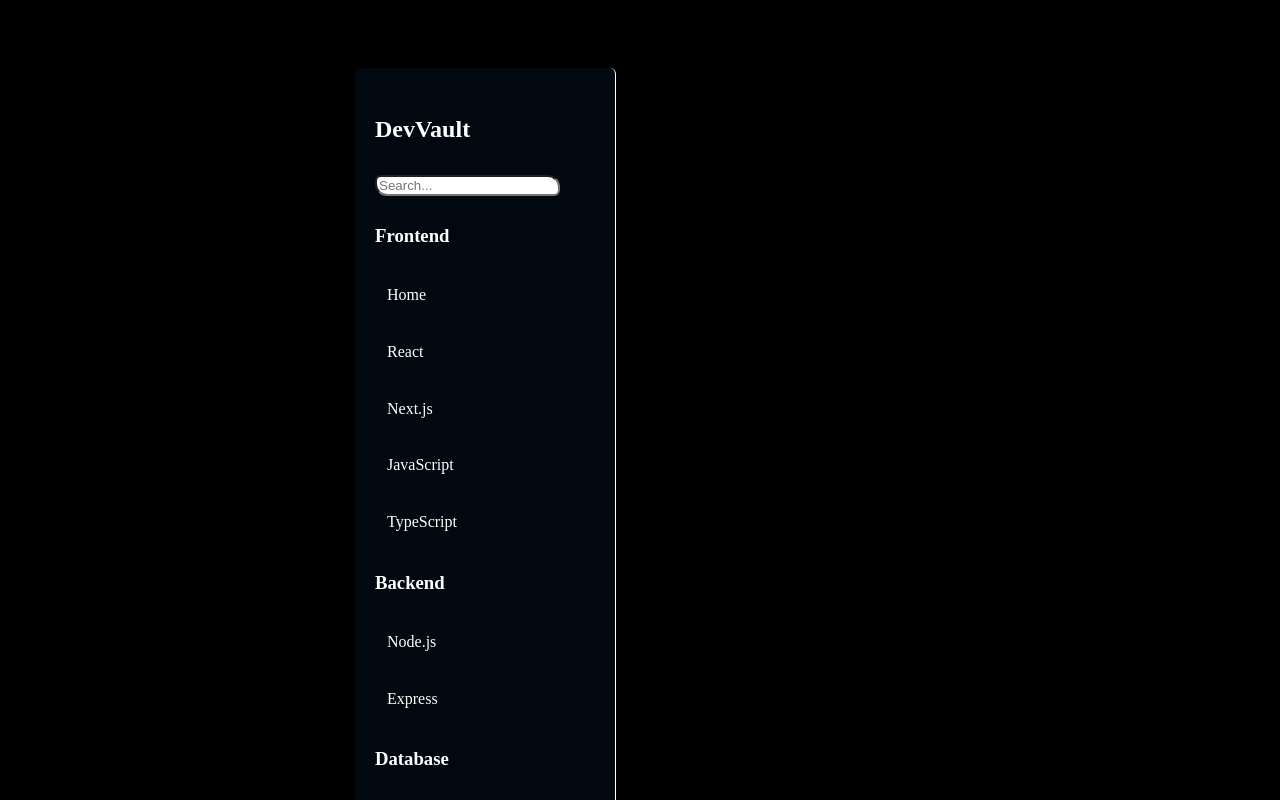
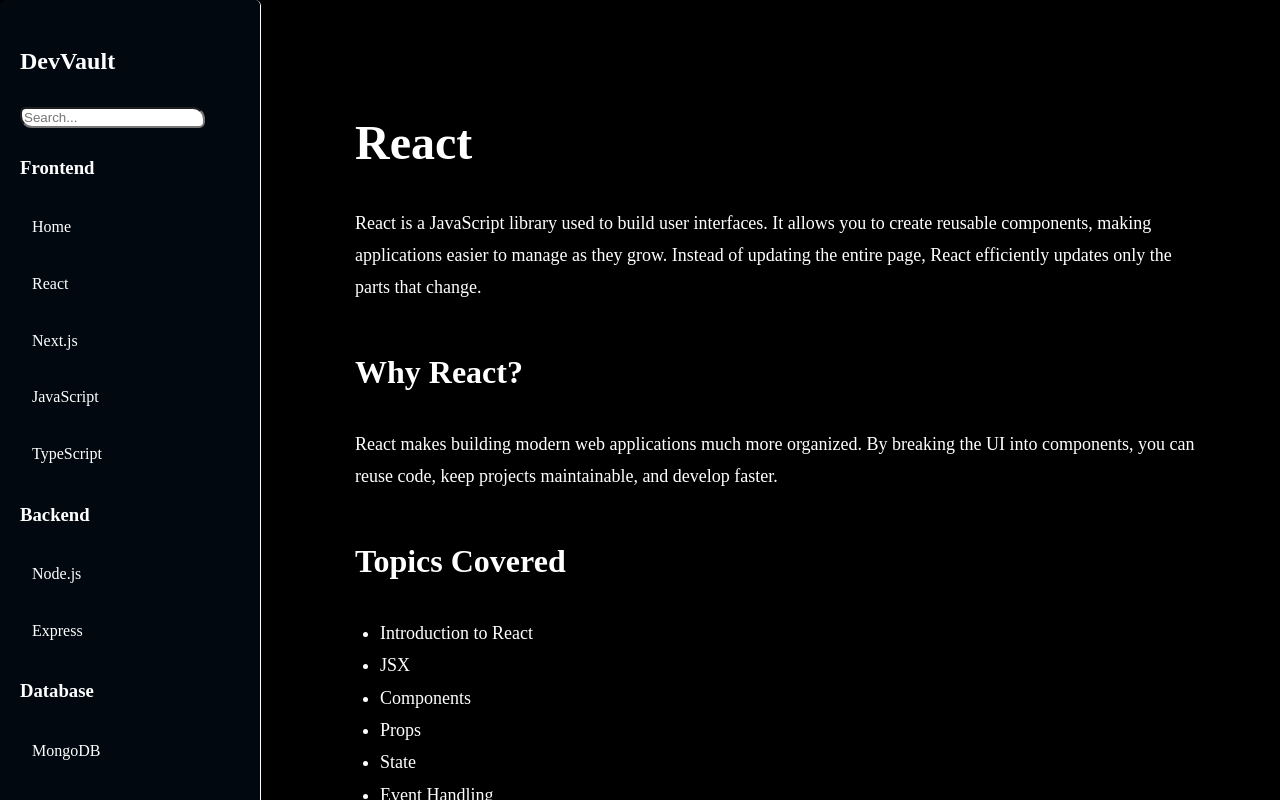
Before and after one commit to asmitbiswas/Project-Next-JS, a Next.js app in the folder app/: page /React in a window 1280 px wide. Shown: the top 800 px of the page. Built offline with nearby package versions, Linux system fonts and the light colour scheme.

Commit message:
Fixed React page

```diff
--- a/app/app/components/Sidebar.css
+++ b/app/app/components/Sidebar.css
@@ -6,7 +6,21 @@
   padding: 20px;
   border-radius: 6px ;
   box-shadow: 6px 6px 12px black;
+
+  position: fixed;
+  top: 0;
+  left: 0;
+
+  width: 220px;
+  height: 100vh;
+
+  background: #010810;
+  border-right: 1px solid white;
+  padding: 20px;
+
+  overflow-y: auto;
 }
+
 
 .sidebar h1 {
   font-size: 24px;
```
